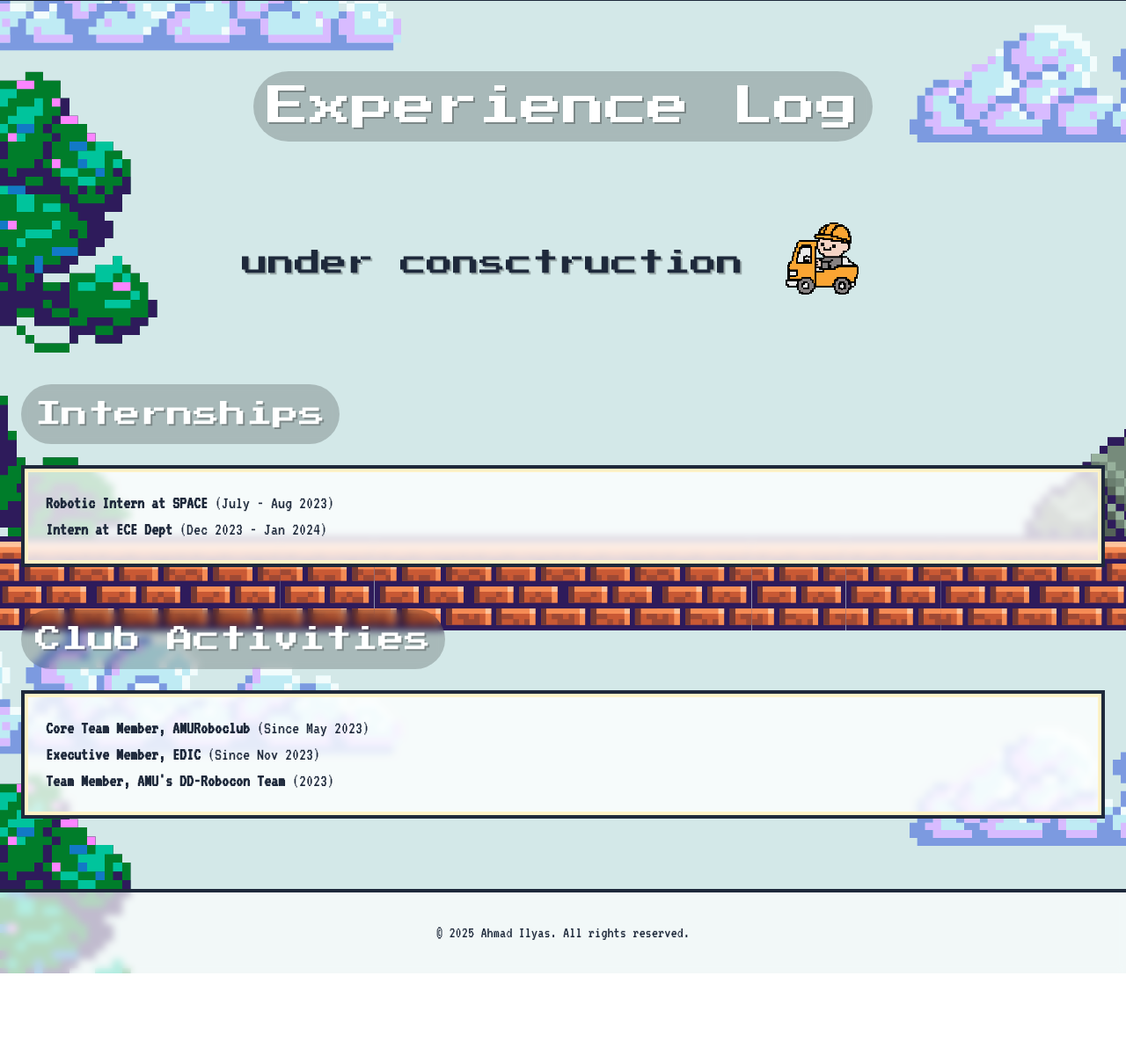
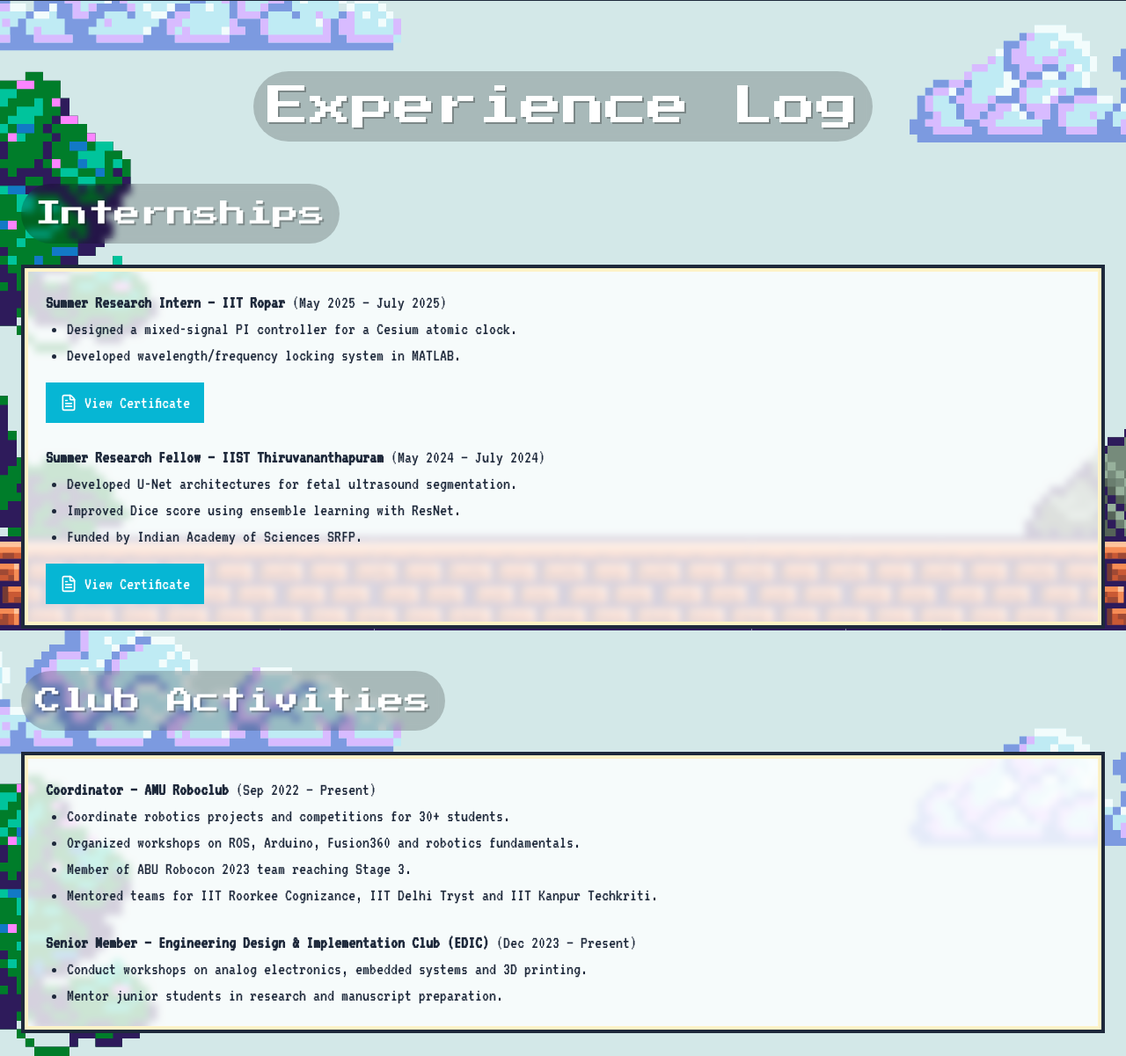
Before and after one commit to AhmadIlyas77/portofolio, a plain HTML site: page experience.html in a window 1280 px wide. Shown: the part 83-1284 px from the top of the page at 88% size. Before the commit the page ends 1190 px from the top, so only its background shows below. Drawn offline with nearby package versions, Linux system fonts and the light colour scheme.

Commit message:
Update experience page, add transcript button and internship certificates

```diff
--- a/experience.html
+++ b/experience.html
@@ -5,95 +5,99 @@
 <meta charset="UTF-8" />
 <meta name="viewport" content="width=device-width, initial-scale=1.0" />
 <title>Experience | Ahmad Ilyas Portfolio</title>
-  <meta name="description" content="Ahmad Ilyas's experience, from internships and club activities to academic background at ZHCET, AMU." />
+<meta name="description" content="Ahmad Ilyas's research experience, internships and leadership activities." />
+
 <script src="https://cdn.tailwindcss.com"></script>
+
 <link rel="preconnect" href="https://fonts.googleapis.com" />
 <link rel="preconnect" href="https://fonts.gstatic.com" crossorigin />
-  <link href="https://fonts.googleapis.com/css2?family=Press+Start+2P&family=VT323&display=swap" rel="stylesheet" />
+
+<link href="https://fonts.googleapis.com/css2?family=Press+Start+2P&family=VT323&display=swap" rel="stylesheet"/>
+
 <script src="https://unpkg.com/lucide@latest"></script>
 
 <style>
-    * {
-      box-sizing: border-box;
+
+*{box-sizing:border-box;}
+
+h1,h2,h3,h4,h5,h6,.font-heading{
+font-family:"Press Start 2P",cursive;
+text-shadow:2px 2px #0004;
 }
 
-    h1,
-    h2,
-    h3,
-    h4,
-    h5,
-    h6,
-    .font-heading {
-      font-family: "Press Start 2P", cursive;
-      text-shadow: 2px 2px #0004;
+body{
+font-family:"VT323",monospace;
+font-size:1.25rem;
+line-height:1.5;
+image-rendering:pixelated;
 }
 
-    body {
-      font-family: "VT323", monospace;
-      font-size: 1.25rem;
-      line-height: 1.5;
-      image-rendering: pixelated;
+html:not(.dark) body{
+background-image:url('images/mario-background-light.png');
+background-size:cover;
+background-repeat:no-repeat;
+background-attachment:fixed;
+background-position:center;
 }
 
-    html:not(.dark) body {
-      background-image: url('images/mario-background-light.png');
-      background-size: cover;
-      background-repeat: no-repeat;
-      background-attachment: fixed;
-      background-position: center;
+html.dark body{
+background-image:url('images/mario-background-dark.png');
+background-size:cover;
+background-repeat:no-repeat;
+background-attachment:fixed;
+background-position:center;
 }
 
-    html.dark body {
-      background-image: url('images/mario-background-dark.png');
-      background-size: cover;
-      background-repeat: no-repeat;
-      background-attachment: fixed;
-      background-position: center;
-    }
-
-    .rpg-box {
-      border: 4px solid;
+.rpg-box{
+border:4px solid;
 box-shadow: inset 0 0 0 4px var(--inner-border-color);
 }
 
-    /* Mobile tweaks */
-    @media (max-width: 640px) {
-      body {
-        font-size: 1.05rem;
-        line-height: 1.4;
+@media (max-width:640px){
+
+body{
+font-size:1.05rem;
+line-height:1.4;
 }
 
-      h1,
-      h2,
-      h3 {
-        text-shadow: 1px 1px #0004;
+h1,h2,h3{
+text-shadow:1px 1px #0004;
 }
+
 }
+
 </style>
 </head>
 
 <body class="text-slate-800 dark:text-slate-200 transition-colors duration-300 min-h-screen flex flex-col">
-  <!-- Header -->
+
 <header id="header" class="sticky top-0 z-50 py-4 bg-white/70 dark:bg-slate-800/70 backdrop-blur-sm border-b-4 border-slate-800 dark:border-slate-200">
+
 <div class="container mx-auto px-4 sm:px-6 flex justify-between items-center">
-      <a href="index.html" class="text-slate-800 dark:text-white flex items-center">
-        <img src="images/blinky.png" alt="Site Logo" class="w-12 h-12">
+
+<a href="index.html" class="flex items-center">
+<img src="images/blinky.png" class="w-12 h-12">
 </a>
-      <!-- Desktop Navigation -->
+
 <nav class="hidden md:flex items-center space-x-4 text-lg">
+
 <a href="index.html#about" class="hover:text-cyan-500 dark:hover:text-yellow-400">About</a>
 
-        <!-- Projects Dropdown (now clickable) -->
 <div class="relative group">
 <a href="projects.html#robotics" class="hover:text-cyan-500 dark:hover:text-yellow-400 flex items-center">
-            Projects <i data-lucide="chevron-down" class="w-4 h-4 ml-1"></i>
+Projects
+<i data-lucide="chevron-down" class="w-4 h-4 ml-1"></i>
 </a>
+
 <div class="absolute z-10 -left-4 top-full pt-2 w-48 hidden group-hover:block">
+
 <div class="bg-white/90 dark:bg-slate-800/90 backdrop-blur-sm border-4 border-slate-800 dark:border-slate-200 rounded-md overflow-hidden">
+
 <a href="projects.html#robotics" class="block px-4 py-2 hover:bg-cyan-100 dark:hover:bg-slate-700">Robotics</a>
 <a href="projects.html#rc-projects" class="block px-4 py-2 hover:bg-cyan-100 dark:hover:bg-slate-700">RC Projects</a>
 <a href="projects.html#electronics" class="block px-4 py-2 hover:bg-cyan-100 dark:hover:bg-slate-700">Electronics</a>
 <a href="projects.html#3d-printable" class="block px-4 py-2 hover:bg-cyan-100 dark:hover:bg-slate-700">3D Printable</a>
+
 </div>
 </div>
 </div>
@@ -101,158 +105,202 @@
 <a href="experience.html" class="text-cyan-500 dark:text-yellow-400 font-bold">Experience</a>
 <a href="publications.html" class="hover:text-cyan-500 dark:hover:text-yellow-400">Publications</a>
 <a href="achievements.html" class="hover:text-cyan-500 dark:hover:text-yellow-400">Achievements</a>
-        <a href="index.html#contact" class="bg-cyan-500 text-white px-4 py-2 hover:bg-cyan-600 dark:bg-yellow-500 dark:text-slate-900 dark:hover:bg-yellow-600">Contact</a>
+
+<a href="index.html#contact" class="bg-cyan-500 text-white px-4 py-2 hover:bg-cyan-600 dark:bg-yellow-500 dark:text-slate-900 dark:hover:bg-yellow-600">
+Contact
+</a>
+
 </nav>
+
 <div class="flex items-center">
+
 <div class="relative hidden md:block mr-4">
-          <input type="search" id="search-input" placeholder="Search experience..." class="bg-amber-50 dark:bg-slate-700 border-2 border-slate-800 dark:border-slate-200 p-1 pl-8 text-lg w-48 transition-all duration-300 focus:w-64" />
+
+<input type="search" id="search-input" placeholder="Search experience..."
+class="bg-amber-50 dark:bg-slate-700 border-2 border-slate-800 dark:border-slate-200 p-1 pl-8 text-lg w-48 focus:w-64"/>
+
 <i data-lucide="search" class="absolute left-2 top-1/2 -translate-y-1/2 w-5 h-5 text-slate-500"></i>
-        </div>
-        <button id="theme-toggle" class="mr-4 text-slate-800 dark:text-slate-200"></button>
-        <button id="mobile-menu-button" class="md:hidden text-slate-800 dark:text-slate-200"><i data-lucide="menu"></i></button>
-      </div>
-    </div>
-    <!-- Mobile Menu -->
-    <div id="mobile-menu" class="hidden md:hidden px-4 sm:px-6 pb-4 pt-4 space-y-2 text-lg bg-white/70 dark:bg-slate-800/70 backdrop-blur-sm">
-      <div class="relative mb-4">
-        <input type="search" id="mobile-search-input" placeholder="Search experience..." class="w-full bg-amber-50 dark:bg-slate-700 border-2 border-slate-800 dark:border-slate-200 p-2 pl-10 text-lg" />
-        <i data-lucide="search" class="absolute left-3 top-1/2 -translate-y-1/2 w-5 h-5 text-slate-500"></i>
-      </div>
-      <a href="index.html#about" class="block hover:text-cyan-500 dark:hover:text-yellow-400">About</a>
 
-      <!-- Mobile Projects Dropdown -->
-      <button id="mobile-projects-button" class="flex justify-between items-center w-full hover:text-cyan-500 dark:hover:text-yellow-400">
-        Projects <i data-lucide="chevron-down" class="w-4 h-4"></i>
-      </button>
-      <div id="mobile-projects-menu" class="hidden pl-4">
-        <a href="projects.html#robotics" class="block py-1 hover:text-cyan-500 dark:hover:text-yellow-400">Robotics</a>
-        <a href="projects.html#rc-projects" class="block py-1 hover:text-cyan-500 dark:hover:text-yellow-400">RC Projects</a>
-        <a href="projects.html#electronics" class="block py-1 hover:text-cyan-500 dark:hover:text-yellow-400">Electronics</a>
-        <a href="projects.html#3d-printable" class="block py-1 hover:text-cyan-500 dark:hover:text-yellow-400">3D Printable</a>
 </div>
 
-      <a href="experience.html" class="block text-cyan-500 dark:text-yellow-400 font-bold">Experience</a>
-      <a href="publications.html" class="block hover:text-cyan-500 dark:hover:text-yellow-400">Publications</a>
-      <a href="achievements.html" class="block hover:text-cyan-500 dark:hover:text-yellow-400">Achievements</a>
-      <a href="index.html#contact" class="block text-center mt-2 bg-cyan-500 text-white px-4 py-2 hover:bg-cyan-600 dark:bg-yellow-500 dark:text-slate-900 dark:hover:bg-yellow-600">Contact</a>
+<button id="theme-toggle" class="mr-4"></button>
+
+<button id="mobile-menu-button" class="md:hidden">
+<i data-lucide="menu"></i>
+</button>
+
+</div>
 </div>
 </header>
 
 <main class="py-20 flex-grow">
+
 <div class="container mx-auto px-4 sm:px-6">
-      <div class="text-center mb-12 px-2">
-        <h1 class="text-2xl sm:text-3xl md:text-5xl text-white bg-black/20 backdrop-blur-sm p-4 rounded-full inline-block max-w-full break-words mx-auto">
+
+<div class="text-center mb-12">
+
+<h1 class="text-5xl text-white bg-black/20 backdrop-blur-sm p-4 rounded-full inline-block">
 Experience Log
 </h1>
+
 </div>
 
-      <!-- Under Construction notice -->
-      <div class="flex justify-center mb-12 px-4">
-        <div class="flex flex-col sm:flex-row items-center gap-4 text-center">
-          <span class="text-xl sm:text-2xl md:text-3xl font-heading break-words">
-            under consctruction
-          </span>
-          <img
-            src="images/under_construction.png"
-            alt="Under construction pixel art"
-            class="w-20 sm:w-24 md:w-36"
-          />
+<div class="space-y-12">
+
+<!-- INTERNSHIPS -->
+
+<div class="searchable-content">
+
+<h2 class="text-3xl text-white bg-black/20 backdrop-blur-sm p-4 rounded-full inline-block mb-6">
+Internships
+</h2>
+
+<div class="rpg-box bg-white/80 dark:bg-slate-800/80 backdrop-blur-sm p-6 border-slate-800 dark:border-slate-200"
+style="--inner-border-color:#fef3c7;">
+
+<!-- IIT Ropar -->
+
+<p><strong>Summer Research Intern — IIT Ropar</strong> (May 2025 – July 2025)</p>
+
+<ul class="list-disc ml-6 mb-4">
+<li>Designed a mixed-signal PI controller for a Cesium atomic clock.</li>
+<li>Developed wavelength/frequency locking system in MATLAB.</li>
+</ul>
+
+<a
+href="certificate/IIT_ropar.pdf"
+target="_blank"
+class="inline-flex items-center bg-cyan-500 text-white px-4 py-2 hover:bg-cyan-600 dark:bg-yellow-500 dark:text-slate-900 dark:hover:bg-yellow-600 mb-6"
+>
+<i data-lucide="file-text" class="w-5 h-5 mr-2"></i>
+View Certificate
+</a>
+
+
+<!-- IIST -->
+
+<p><strong>Summer Research Fellow — IIST Thiruvananthapuram</strong> (May 2024 – July 2024)</p>
+
+<ul class="list-disc ml-6 mb-4">
+<li>Developed U-Net architectures for fetal ultrasound segmentation.</li>
+<li>Improved Dice score using ensemble learning with ResNet.</li>
+<li>Funded by Indian Academy of Sciences SRFP.</li>
+</ul>
+
+<a
+href="certificate/IIST-Internship.pdf"
+target="_blank"
+class="inline-flex items-center bg-cyan-500 text-white px-4 py-2 hover:bg-cyan-600 dark:bg-yellow-500 dark:text-slate-900 dark:hover:bg-yellow-600"
+>
+<i data-lucide="file-text" class="w-5 h-5 mr-2"></i>
+View Certificate
+</a>
+
 </div>
 </div>
 
-      <!-- Experience Sections -->
-      <div class="space-y-12">
+<!-- CLUB ACTIVITIES -->
+
 <div class="searchable-content">
-          <h2 class="text-2xl sm:text-3xl text-white bg-black/20 backdrop-blur-sm p-4 rounded-full inline-block max-w-full break-words mb-6 text-center sm:text-left">
-            Internships
+
+<h2 class="text-3xl text-white bg-black/20 backdrop-blur-sm p-4 rounded-full inline-block mb-6">
+Club Activities
 </h2>
-          <div
-            class="rpg-box bg-white/80 dark:bg-slate-800/80 backdrop-blur-sm p-6 border-slate-800 dark:border-slate-200"
-            style="--inner-border-color: #fef3c7; --dark-inner-border-color: #1e293b;"
-          >
-            <p class="break-words">
-              <strong>Robotic Intern at SPACE</strong> (July - Aug 2023)
-            </p>
-            <p class="break-words">
-              <strong>Intern at ECE Dept</strong> (Dec 2023 - Jan 2024)
-            </p>
+
+<div class="rpg-box bg-white/80 dark:bg-slate-800/80 backdrop-blur-sm p-6 border-slate-800 dark:border-slate-200"
+style="--inner-border-color:#fef3c7;">
+
+<p><strong>Coordinator — AMU Roboclub</strong> (Sep 2022 – Present)</p>
+
+<ul class="list-disc ml-6 mb-6">
+
+<li>Coordinate robotics projects and competitions for 30+ students.</li>
+<li>Organized workshops on ROS, Arduino, Fusion360 and robotics fundamentals.</li>
+<li>Member of ABU Robocon 2023 team reaching Stage 3.</li>
+<li>Mentored teams for IIT Roorkee Cognizance, IIT Delhi Tryst and IIT Kanpur Techkriti.</li>
+
+</ul>
+
+<p><strong>Senior Member — Engineering Design & Implementation Club (EDIC)</strong> (Dec 2023 – Present)</p>
+
+<ul class="list-disc ml-6">
+
+<li>Conduct workshops on analog electronics, embedded systems and 3D printing.</li>
+<li>Mentor junior students in research and manuscript preparation.</li>
+
+</ul>
+
 </div>
 </div>
 
-        <div class="searchable-content">
-          <h2 class="text-2xl sm:text-3xl text-white bg-black/20 backdrop-blur-sm p-4 rounded-full inline-block max-w-full break-words mb-6 text-center sm:text-left">
-            Club Activities
-          </h2>
-          <div
-            class="rpg-box bg-white/80 dark:bg-slate-800/80 backdrop-blur-sm p-6 border-slate-800 dark:border-slate-200"
-            style="--inner-border-color: #fef3c7; --dark-inner-border-color: #1e293b;"
-          >
-            <p class="break-words">
-              <strong>Core Team Member, AMURoboclub</strong> (Since May 2023)
-            </p>
-            <p class="break-words">
-              <strong>Executive Member, EDIC</strong> (Since Nov 2023)
-            </p>
-            <p class="break-words">
-              <strong>Team Member, AMU's DD-Robocon Team</strong> (2023)
-            </p>
+
+
 </div>
+
 </div>
+
 </div>
-    </div>
+
 </main>
 
 <footer class="py-8 text-center border-t-4 border-slate-800 dark:border-slate-200 bg-white/70 dark:bg-slate-800/70 backdrop-blur-sm">
+
 <p class="text-lg">&copy; 2025 Ahmad Ilyas. All rights reserved.</p>
+
 </footer>
 
 <script>
+
 lucide.createIcons();
-    document.addEventListener("DOMContentLoaded", () => {
-      const htmlEl = document.documentElement;
-      const themeToggle = document.getElementById("theme-toggle");
-      const mobileMenuBtn = document.getElementById("mobile-menu-button");
-      const mobileMenu = document.getElementById("mobile-menu");
-      const mobileProjectsBtn = document.getElementById("mobile-projects-button");
-      const mobileProjectsMenu = document.getElementById("mobile-projects-menu");
 
-      function setThemeIconMarkup(mode) {
-        themeToggle.innerHTML = `<i data-lucide="${mode === 'dark' ? 'moon' : 'sun'}" class="w-6 h-6"></i>`;
+document.addEventListener("DOMContentLoaded",()=>{
+
+const htmlEl=document.documentElement;
+const themeToggle=document.getElementById("theme-toggle");
+
+function setThemeIconMarkup(mode){
+
+themeToggle.innerHTML=`<i data-lucide="${mode==='dark'?'moon':'sun'}" class="w-6 h-6"></i>`;
 lucide.createIcons();
+
 }
 
-      function applyTheme(mode) {
-        htmlEl.classList.toggle("dark", mode === 'dark');
-        localStorage.setItem("theme", mode);
+function applyTheme(mode){
+
+htmlEl.classList.toggle("dark",mode==='dark');
+localStorage.setItem("theme",mode);
 setThemeIconMarkup(mode);
+
 }
 
-      const initialTheme =
-        localStorage.getItem("theme") ||
-        (window.matchMedia("(prefers-color-scheme: dark)").matches ? "dark" : "light");
+const initialTheme=
+localStorage.getItem("theme")||
+(window.matchMedia("(prefers-color-scheme:dark)").matches?"dark":"light");
+
 applyTheme(initialTheme);
 
-      themeToggle.addEventListener("click", () =>
-        applyTheme(htmlEl.classList.contains("dark") ? "light" : "dark")
-      );
-      mobileMenuBtn.addEventListener("click", () =>
-        mobileMenu.classList.toggle("hidden")
-      );
-      mobileProjectsBtn?.addEventListener("click", () =>
-        mobileProjectsMenu.classList.toggle("hidden")
+themeToggle.addEventListener("click",()=>
+applyTheme(htmlEl.classList.contains("dark")?"light":"dark")
 );
 
-      function handleSearch(event) {
-        const searchTerm = event.target.value.toLowerCase().trim();
-        document.querySelectorAll(".searchable-content").forEach((content) => {
-          content.style.display = content.textContent.toLowerCase().includes(searchTerm) ? "" : "none";
+function handleSearch(event){
+
+const searchTerm=event.target.value.toLowerCase().trim();
+
+document.querySelectorAll(".searchable-content").forEach((content)=>{
+
+content.style.display=
+content.textContent.toLowerCase().includes(searchTerm)?"":"none";
+
 });
+
 }
 
-      document.getElementById("search-input")?.addEventListener("input", handleSearch);
-      document.getElementById("mobile-search-input")?.addEventListener("input", handleSearch);
+document.getElementById("search-input")?.addEventListener("input",handleSearch);
+
 });
+
 </script>
+
 </body>
-
 </html>
```
Also changed, not shown: index.html (+13 -1 lines), publications.html (+23 -2 lines), 2 other files. Lines whose indentation alone changed are shown as unchanged.
